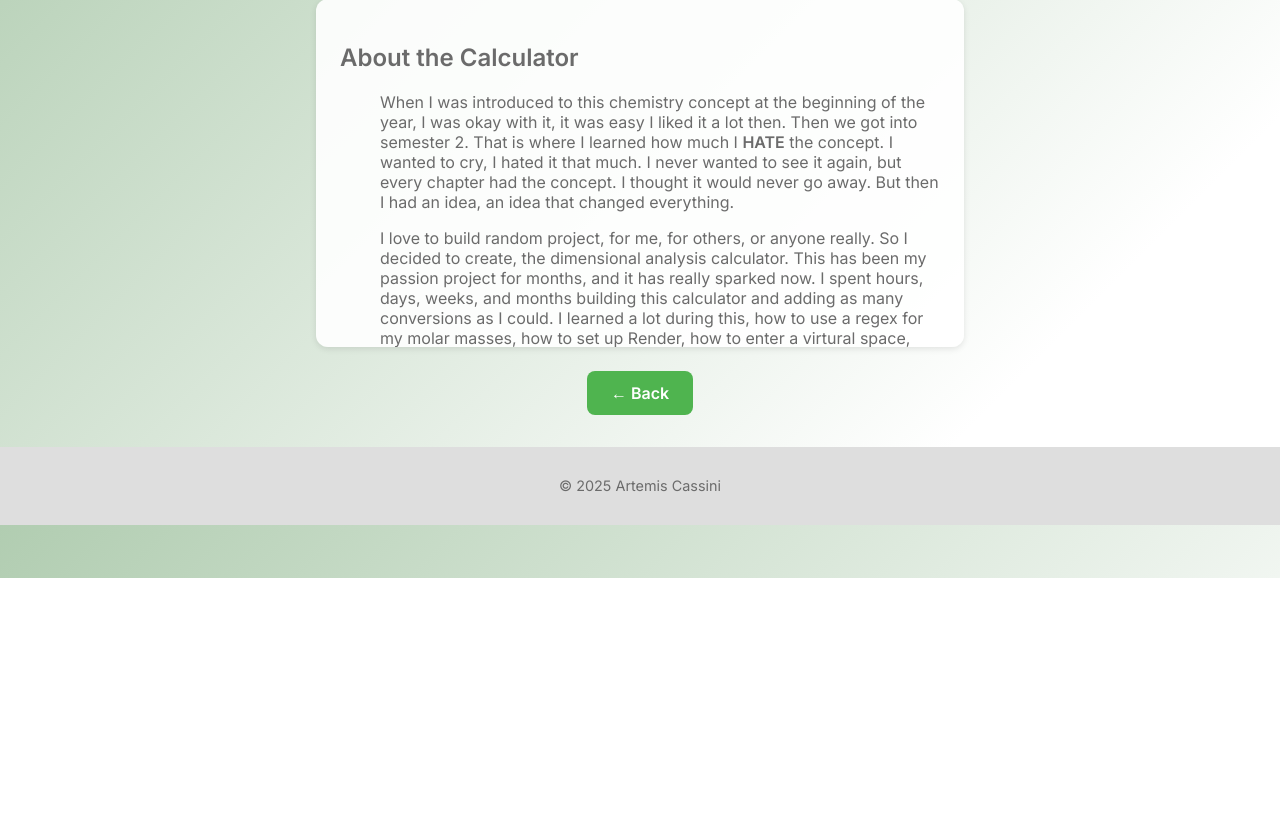
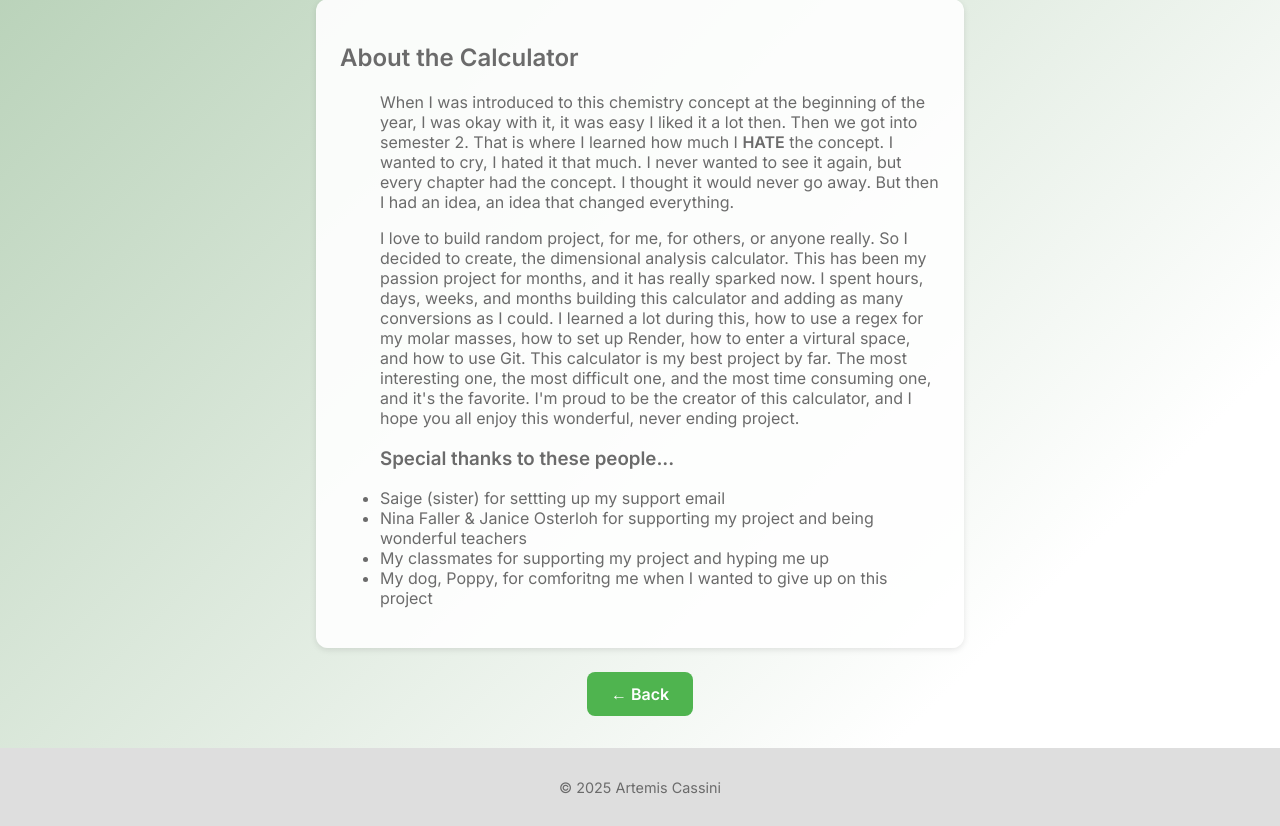
Before and after one commit to Artemis-Cassini/Dimensional-Analysis, a Flask app: page /about in a window 1280 px wide. Shown: the part 222-1048 px from the top of the page. Before the commit the page ends 800 px from the top, so only its background shows below. Run offline with Flask 3, Linux system fonts and the light colour scheme.

Commit message:
about.html

```diff
--- a/CalcWebsite/templates/about.html
+++ b/CalcWebsite/templates/about.html
@@ -65,7 +65,7 @@
       box-shadow: 0 2px 6px rgba(0,0,0,0.1);
       width: 100%;
       max-width: 600px;
-      max-height: 300px;
+      max-height: 1000px;
       overflow-y: auto;
       margin: 0 auto;
     }
```
